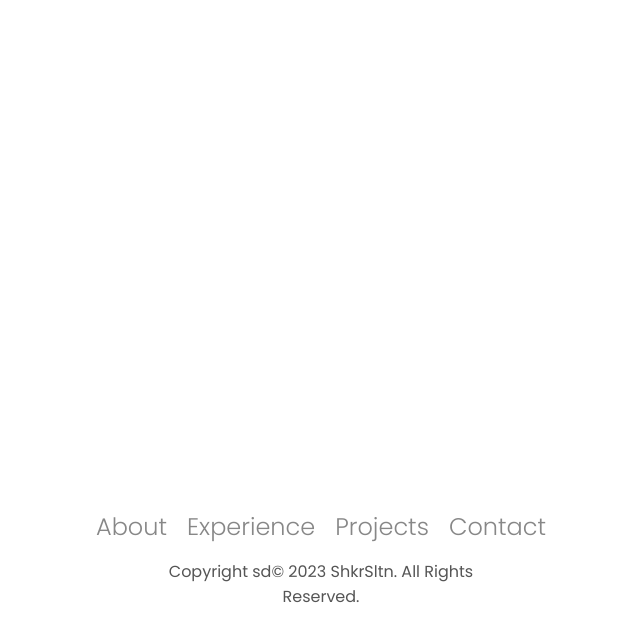
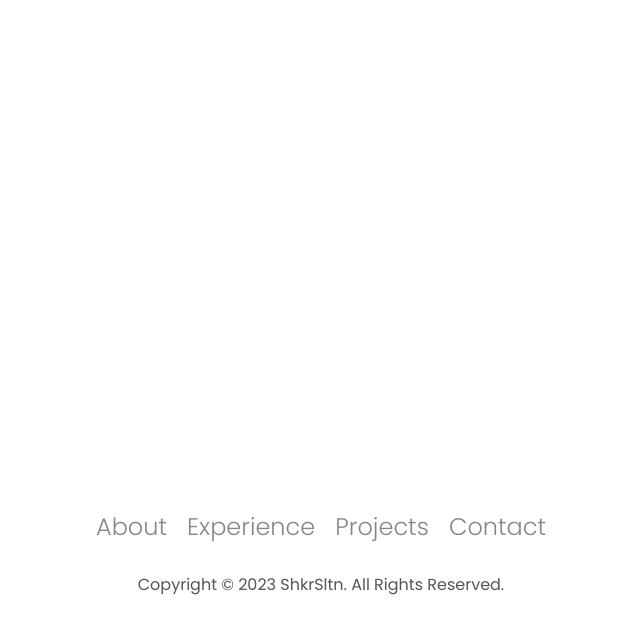
Before and after one commit to ShkrSltn/ShkrSltn.github.io, a plain HTML site: page index.html in a window 1280 px wide. Shown: the part 4991-5633 px from the top of the page, without its empty margins (319-959 px from the left). Drawn offline with nearby package versions, Linux system fonts and the light colour scheme.

Commit message:
Wil you display properly ?

```diff
--- a/index.html
+++ b/index.html
@@ -296,7 +296,7 @@
                         <li class="nav__li bottom__li"><a href="#contact_id">Contact</a></li>
                     </ul>
                 </div>
-                <h3 class="footer__text">Copyright sd© 2023 ShkrSltn. All Rights Reserved.</h3>
+                <h3 class="footer__text">Copyright © 2023 ShkrSltn. All Rights Reserved.</h3>
             </footer>
 
         </main>
```
